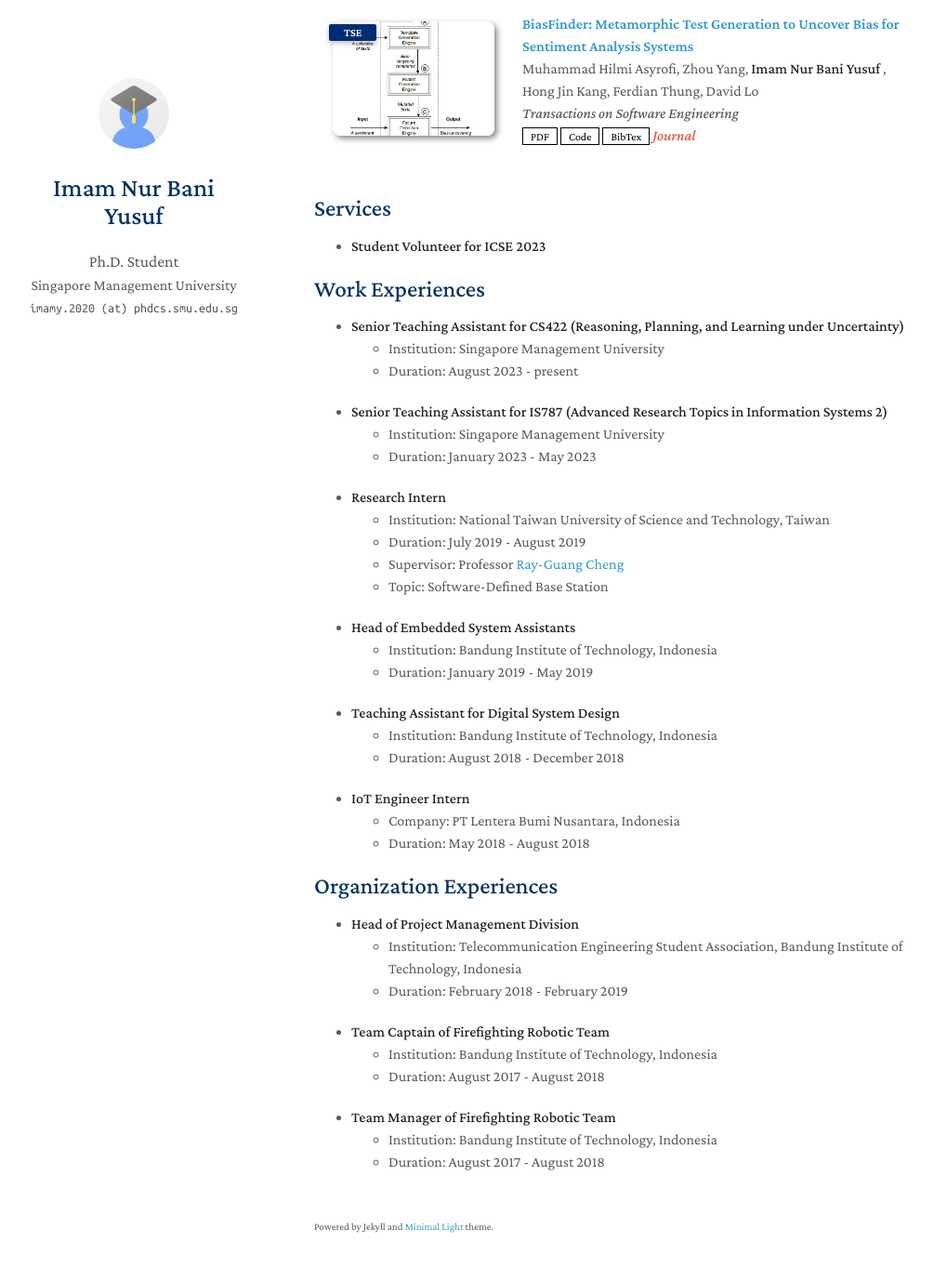
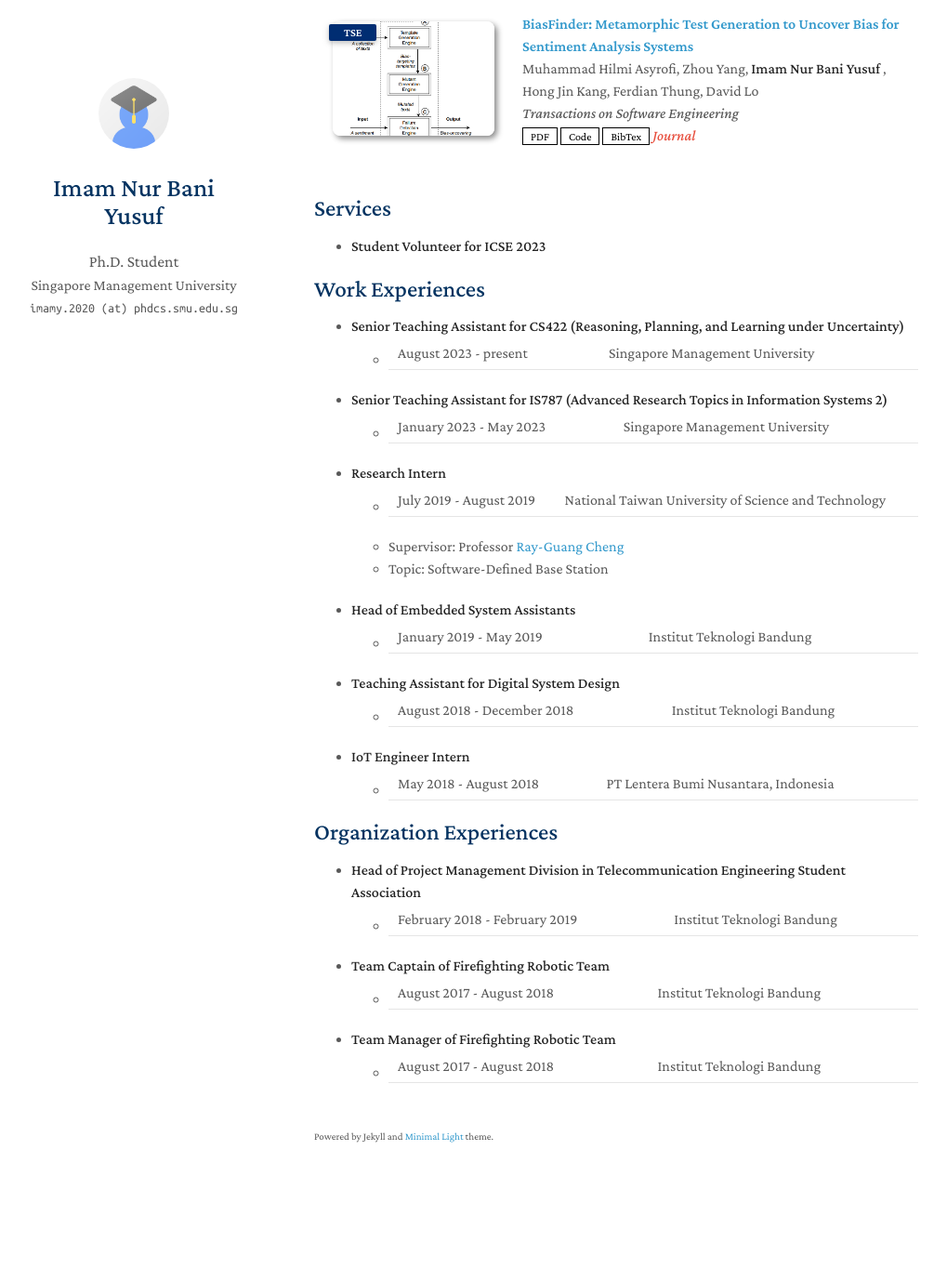
Before and after one commit to imamnurby/imamnurby.github.io, a Jekyll site: the page built from index.md, in a window 1280 px wide and 1400 px high, scrolled down 1702 px. Shown: the top 1365 px of the window at 93% size, without its empty margins (132-1151 px from the left). Built offline with Jekyll 4.4.1, drawn with Linux system fonts in a browser that asks for light colours; nearby versions of some CDN libraries; a style sheet for code colours, icons or effects is not loaded; our own code applies the rules of GitHub Pages for plain Markdown files; after the commit the page ends 3005 px from its top, so only the background shows below that.

Commit message:
update formatting in index.md

```diff
--- a/index.md
+++ b/index.md
@@ -22,45 +22,35 @@ I am a Ph.D. candidate at the School of Computer Science and Information Systems
 ## Work Experiences
 
 * **Senior Teaching Assistant for CS422 (Reasoning, Planning, and Learning under Uncertainty)**
-  * Institution: Singapore Management University
-  * Duration: August 2023 - present
+  * August 2023 - present | Singapore Management University
 
 * **Senior Teaching Assistant for IS787 (Advanced Research Topics in Information Systems 2)**
-  * Institution: Singapore Management University
-  * Duration: January 2023 - May 2023
+  * January 2023 - May 2023 | Singapore Management University
 
 * **Research Intern**
-  * Institution: National Taiwan University of Science and Technology, Taiwan
-  * Duration: July 2019 - August 2019
+  * July 2019 - August 2019 | National Taiwan University of Science and Technology
   * Supervisor: Professor [Ray-Guang Cheng](https://scholar.google.com/citations?user=Lg3GlmYAAAAJ&hl=zh-TW&inst=14102473421921925766)
   * Topic: Software-Defined Base Station
 
 * **Head of Embedded System Assistants**
-  * Institution: Bandung Institute of Technology, Indonesia
-  * Duration: January 2019 - May 2019
+  * January 2019 - May 2019 | Institut Teknologi Bandung
 
 * **Teaching Assistant for Digital System Design**
-  * Institution: Bandung Institute of Technology, Indonesia
-  * Duration: August 2018 - December 2018
+  * August 2018 - December 2018 | Institut Teknologi Bandung
 
 * **IoT Engineer Intern**
-  * Company: PT Lentera Bumi Nusantara, Indonesia
-  * Duration: May 2018 - August 2018
+  * May 2018 - August 2018 | PT Lentera Bumi Nusantara, Indonesia
 
 ## Organization Experiences
 
-* **Head of Project Management Division**
-  * Institution: Telecommunication Engineering Student Association, Bandung Institute of Technology, Indonesia
-  * Duration: February 2018 - February 2019
+* **Head of Project Management Division in Telecommunication Engineering Student Association**
+  * February 2018 - February 2019 | Institut Teknologi Bandung
 
 * **Team Captain of Firefighting Robotic Team**
-  * Institution: Bandung Institute of Technology, Indonesia
-  * Duration: August 2017 - August 2018
+  * August 2017 - August 2018 | Institut Teknologi Bandung
 
 * **Team Manager of Firefighting Robotic Team**
-  * Institution: Bandung Institute of Technology, Indonesia
-  * Duration: August 2017 - August 2018
-
+  * August 2017 - August 2018 | Institut Teknologi Bandung
 
 
 <!-- {% include_relative _includes/services.md %} -->
```
